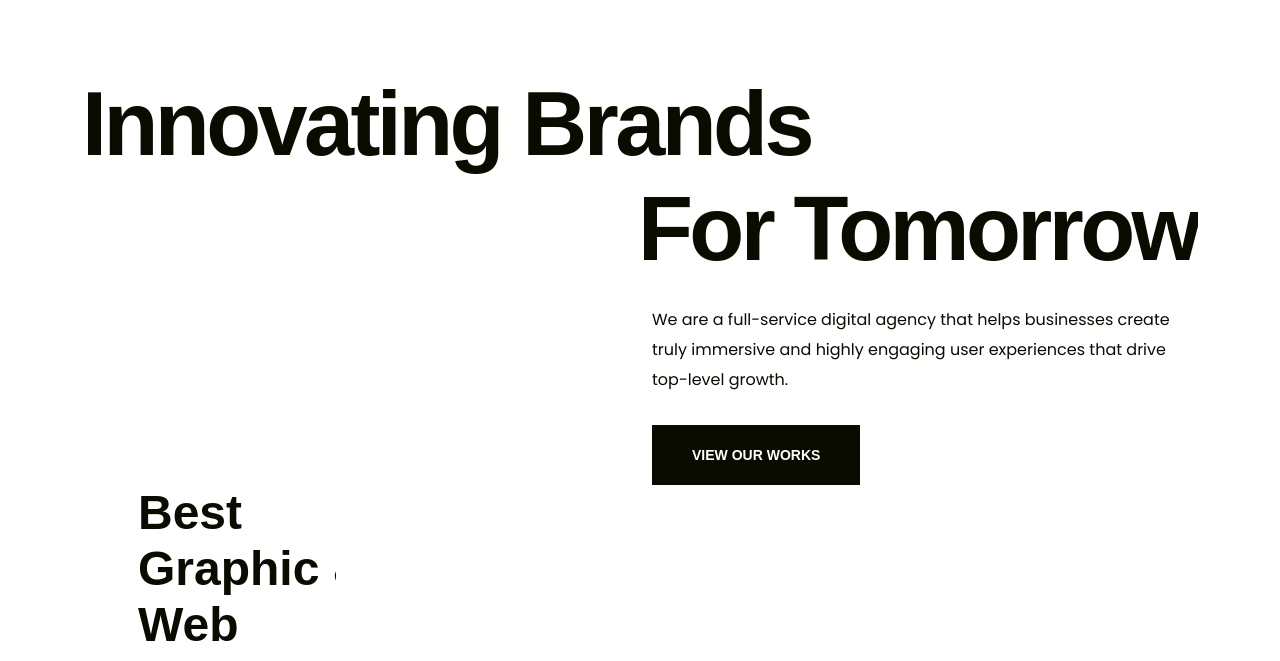
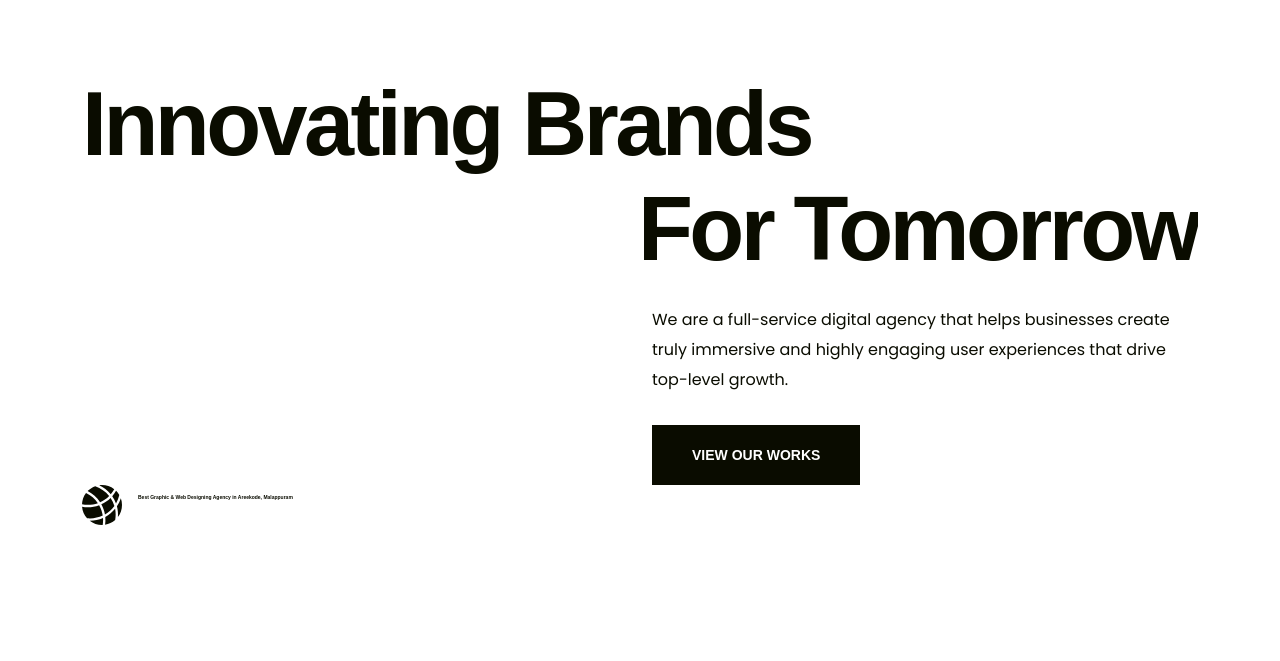
Before and after one commit to farhan-mubeen/kakoki-mini, a plain HTML site: page index.html in a window 1280 px wide. Shown: the part 113-774 px from the top of the page. Drawn offline with Linux system fonts and the light colour scheme; a script that the page names is missing; a web font is replaced by a local one.

```diff
--- a/index.html
+++ b/index.html
@@ -327,7 +327,7 @@
                 </div>
                 <div class="hero-year-tag wow img-custom-anim-left">
                     <img src="assets/img/icon/worldwide.svg" alt="Kakoki Ads Creative">
-                    <h1>Best Graphic & Web Designing Agency in Areekode, Malappuram</h1>
+                    <h1 style="font-size:5px;">Best Graphic & Web Designing Agency in Areekode, Malappuram</h1>
                 </div>
             </div>
         </div>
```
